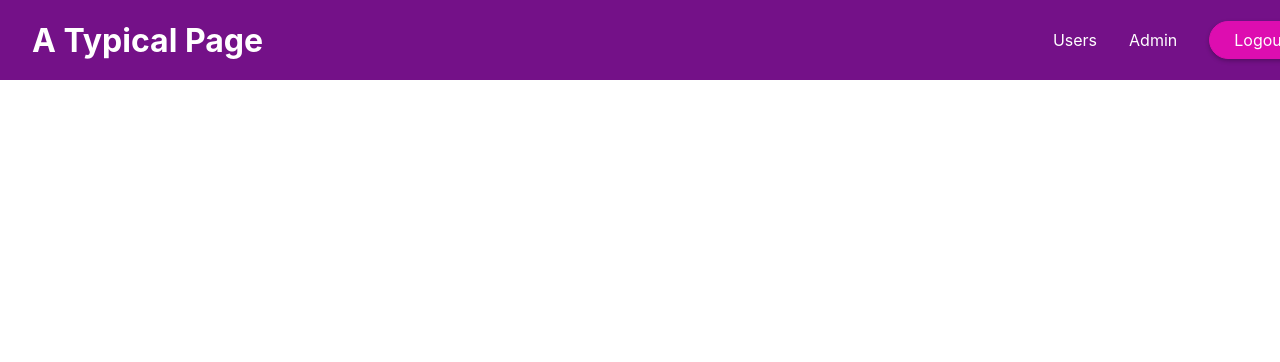
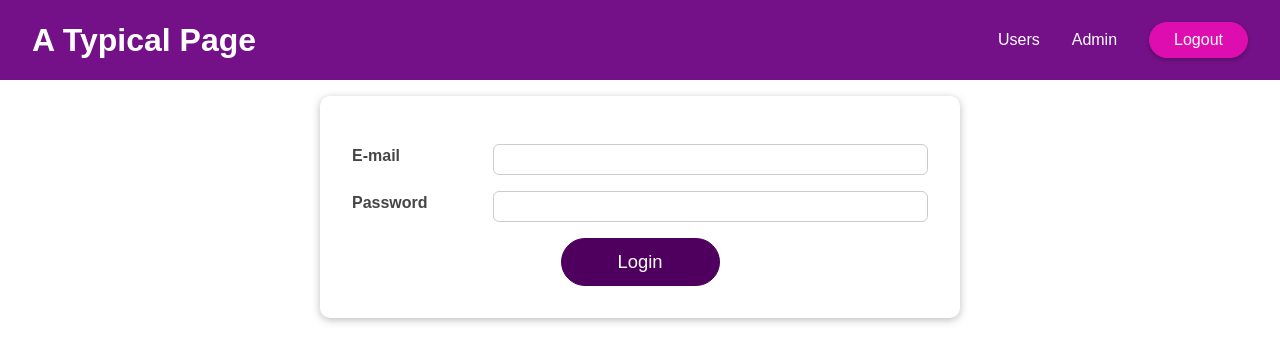
Before and after one commit to Harish1651999/mock-user-auth, a React (Create React App) app: page / in a window 1280 px wide. Shown: the top 362 px of the page. Built offline with nearby package versions, Linux system fonts and the light colour scheme.

Commit message:
add Login form.

```diff
--- a/src/App.js
+++ b/src/App.js
@@ -1,10 +1,14 @@
 import React from "react";
+import Login from "./components/Login/Login";
 import MainHeader from "./components/MainHeader/MainHeader";
 
 function App() {
   return (
     <>
       <MainHeader />
+      <main>
+        <Login />
+      </main>
     </>
   );
 }
--- /dev/null
+++ b/src/components/Login/Login.js
@@ -0,0 +1,52 @@
+import React, { useState } from "react";
+import classes from "./Login.module.css";
+import Card from "../UI/Card/Card";
+import Button from "../UI/Button/Button";
+
+const Login = () => {
+  const [enteredemail, setEnteredEmail] = useState("");
+  const [enteredpassword, setEnteredPassword] = useState("");
+  const emailChangeHandler = (event) => {
+    setEnteredEmail(event.target.value);
+  };
+  const passwordChangeHandler = (event) => {
+    setEnteredPassword(event.target.value);
+  };
+
+  const submitHandler = (event) => {
+    event.preventDefault();
+    console.log(enteredemail, enteredpassword);
+  };
+
+  return (
+    <Card className={classes.login}>
+      <form onSubmit={submitHandler}>
+        <div className={classes.control}>
+          <label htmlFor="email">E-mail</label>
+          <input
+            id="email"
+            type="email"
+            value={enteredemail}
+            onChange={emailChangeHandler}
+          />
+        </div>
+        <div className={classes.control}>
+          <label htmlFor="password">Password</label>
+          <input
+            id="password"
+            type="password"
+            value={enteredpassword}
+            onChange={passwordChangeHandler}
+          />
+        </div>
+        <div className={classes.actions}>
+          <Button type="submit" className={classes.btn}>
+            Login
+          </Button>
+        </div>
+      </form>
+    </Card>
+  );
+};
+
+export default Login;
--- /dev/null
+++ b/src/components/Login/Login.module.css
@@ -0,0 +1,56 @@
+.login {
+    width: 90%;
+    max-width: 40rem;
+    margin: 2rem auto;
+    padding: 2rem;
+  }
+
+  .control {
+    margin: 1rem 0;
+    display: flex;
+    align-items: stretch;
+    flex-direction: column;
+  }
+
+  .control label,
+  .control input {
+    display: block;
+  }
+
+  .control label {
+    font-weight: bold;
+    flex: 1;
+    color: #464646;
+    margin-bottom: 0.5rem;
+  }
+
+  .control input {
+    flex: 3;
+    font: inherit;
+    padding: 0.35rem 0.35rem;
+    border-radius: 6px;
+    border: 1px solid #ccc;
+  }
+
+  .control input:focus {
+    outline: none;
+    border-color: #4f005f;
+    background: #f6dbfc;
+  }
+
+  .control.invalid input {
+    border-color: red;
+    background: #fbdada;
+  }
+
+  .actions {
+    text-align: center;
+  }
+
+  @media (min-width: 768px) {
+    .control {
+      align-items: center;
+      flex-direction: row;
+    }
+
+  }
--- /dev/null
+++ b/src/components/UI/Button/Button.js
@@ -0,0 +1,17 @@
+import React from "react";
+import classes from "./Button.module.css";
+
+const Button = (props) => {
+  return (
+    <button
+      type={props.type || "button"}
+      className={`${classes.button} ${props.className}`}
+      onClick={props.onClick}
+      disabled={props.disabled}
+    >
+      {props.children}
+    </button>
+  );
+};
+
+export default Button;
--- /dev/null
+++ b/src/components/UI/Button/Button.module.css
@@ -0,0 +1,30 @@
+.button {
+    font: inherit;
+    border: 1px solid #4f005f;
+    background: #4f005f;
+    color: white;
+    padding: 0.75rem 3.5rem;
+    cursor: pointer;
+    font-size: 1.15rem;
+    border-radius: 30px;
+  }
+
+  .button:hover,
+  .button:active {
+    background: #741188;
+    border-color: #741188;
+  }
+
+  .button:focus {
+    outline: none;
+  }
+
+  button:disabled,
+  button:focus:disabled,
+  button:hover:disabled,
+  button:active:disabled {
+    background: #ccc;
+    border-color: #ccc;
+    color: #666666;
+    cursor: not-allowed;
+  }
--- /dev/null
+++ b/src/components/UI/Card/Card.js
@@ -0,0 +1,10 @@
+import React from "react";
+import classes from "./Card.module.css";
+
+const Card = (props) => {
+  return (
+    <div className={`${classes.card} ${props.className}`}>{props.children}</div>
+  );
+};
+
+export default Card;
--- /dev/null
+++ b/src/components/UI/Card/Card.module.css
@@ -0,0 +1,5 @@
+.card {
+    background: white;
+    box-shadow: 0 2px 8px rgba(0, 0, 0, 0.26);
+    border-radius: 10px;
+  }
--- a/src/index.css
+++ b/src/index.css
@@ -1,13 +1,16 @@
+* {
+  box-sizing: border-box;
+}
+
+html {
+  font-family: sans-serif;
+  background: #fff;
+}
+
 body {
   margin: 0;
-  font-family: -apple-system, BlinkMacSystemFont, 'Segoe UI', 'Roboto', 'Oxygen',
-    'Ubuntu', 'Cantarell', 'Fira Sans', 'Droid Sans', 'Helvetica Neue',
-    sans-serif;
-  -webkit-font-smoothing: antialiased;
-  -moz-osx-font-smoothing: grayscale;
 }
 
-code {
-  font-family: source-code-pro, Menlo, Monaco, Consolas, 'Courier New',
-    monospace;
+main {
+  margin-top: 6rem;
 }
```
